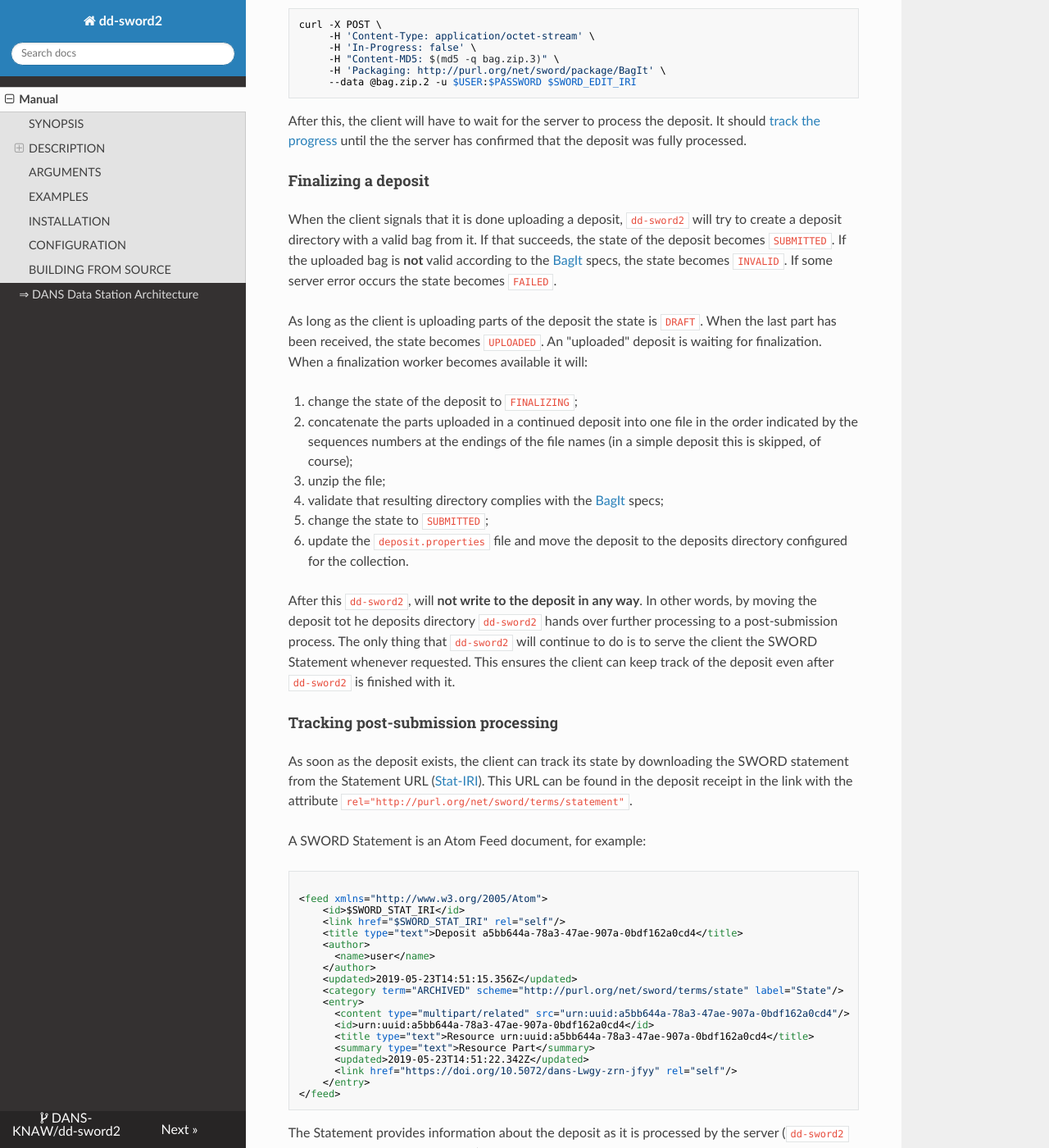
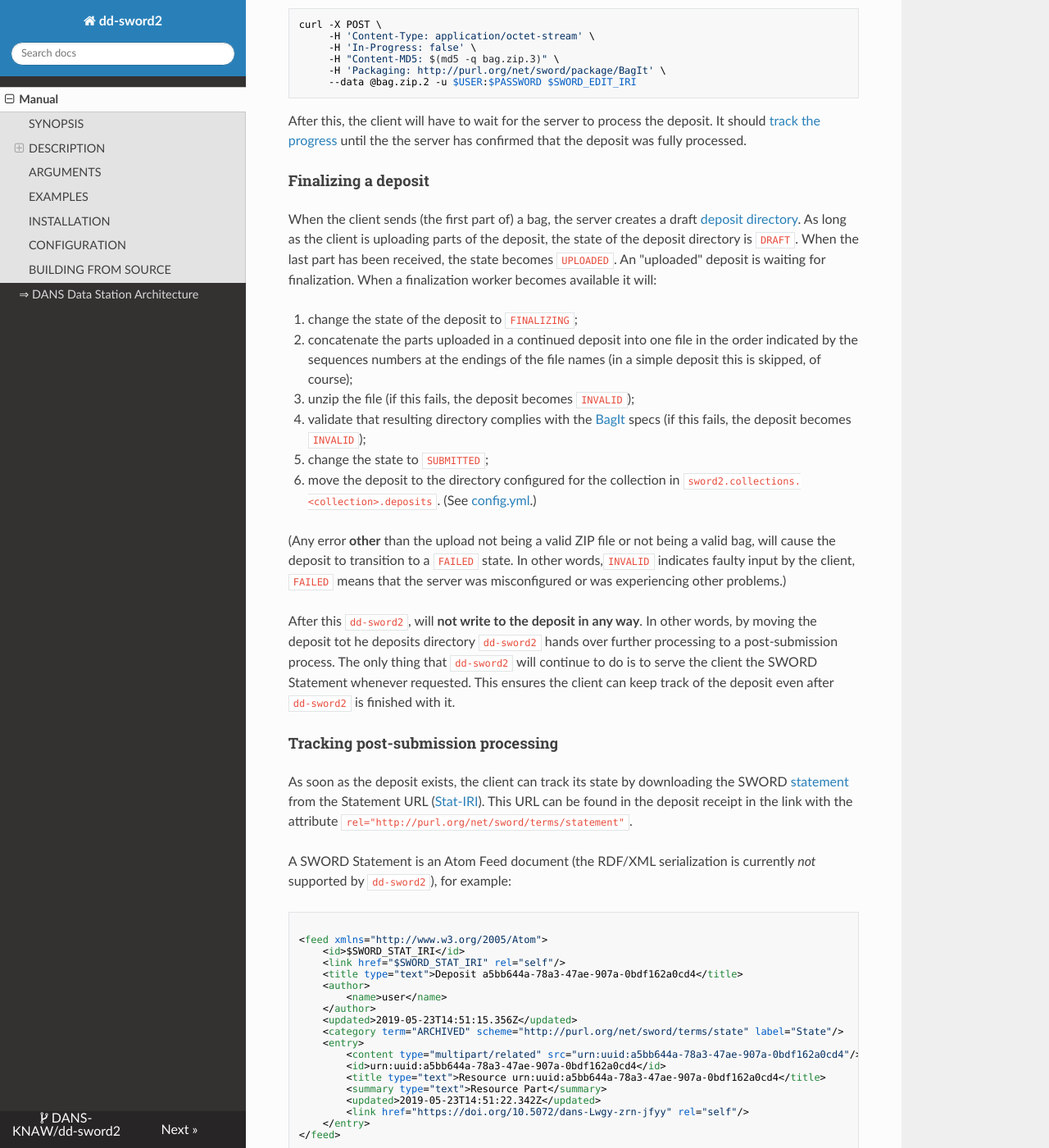
Before and after one commit to janvanmansum/dd-sword2, an MkDocs documentation site: the page built from docs/index.md, in a window 1280 px wide and 1400 px high, scrolled down 4151 px. Shown: the whole window at 82% size. Built offline with MkDocs 1.6.1, drawn with Linux system fonts in a browser that asks for light colours; nearby versions of some CDN libraries; some of the changed text lies outside the part shown.

Commit message:
Updated docs

````diff
--- a/docs/index.md
+++ b/docs/index.md
@@ -183,20 +183,20 @@ the server has confirmed that the deposit was fully processed.
 
 #### Finalizing a deposit
 
-When the client signals that it is done uploading a deposit, `dd-sword2` will try to create a deposit directory with a valid bag from it. If that succeeds, the
-state of the deposit becomes `SUBMITTED`. If the uploaded bag is **not** valid according to the [BagIt]{:target=_blank} specs, the state becomes `INVALID`. If
-some server error occurs the state becomes `FAILED`.
-
-As long as the client is uploading parts of the deposit the state is `DRAFT`. When the last part has been received, the state becomes `UPLOADED`. An "uploaded"
-deposit is waiting for finalization. When a finalization worker becomes available it will:
+When the client sends (the first part of) a bag, the server creates a draft [deposit directory]{:target=_blank}. As long as the client is uploading parts of the
+deposit, the state of the deposit directory is `DRAFT`. When the last part has been received, the state becomes `UPLOADED`. An "uploaded" deposit is waiting for
+finalization. When a finalization worker becomes available it will:
 
 1. change the state of the deposit to `FINALIZING`;
 2. concatenate the parts uploaded in a continued deposit into one file in the order indicated by the sequences numbers at the endings of the file names (in a
    simple deposit this is skipped, of course);
-3. unzip the file;
-4. validate that resulting directory complies with the [BagIt]{:target=_blank} specs;
+3. unzip the file (if this fails, the deposit becomes `INVALID`);
+4. validate that resulting directory complies with the [BagIt]{:target=_blank} specs (if this fails, the deposit becomes `INVALID`);
 5. change the state to `SUBMITTED`;
-6. update the `deposit.properties` file and move the deposit to the deposits directory configured for the collection.
+6. move the deposit to the directory configured for the collection in `sword2.collections.<collection>.deposits`. (See [config.yml]{:target=_blank}.)
+
+(Any error **other** than the upload not being a valid ZIP file or not being a valid bag, will cause the deposit to transition to a `FAILED` state. In other
+words,`INVALID` indicates faulty input by the client, `FAILED` means that the server was misconfigured or was experiencing other problems.)
 
 After this `dd-sword2`, will **not write to the deposit in any way**. In other words, by moving the deposit tot he deposits directory `dd-sword2` hands over
 further processing to a post-submission process. The only thing that `dd-sword2` will continue to do is to serve the client the SWORD Statement whenever
@@ -204,10 +204,10 @@ requested. This ensures the client can keep track of the deposit even after `dd-
 
 #### Tracking post-submission processing
 
-As soon as the deposit exists, the client can track its state by downloading the SWORD statement from the Statement URL ([Stat-IRI]{:target=_blank}). This URL
-can be found in the deposit receipt in the link with the attribute `rel="http://purl.org/net/sword/terms/statement"`.
+As soon as the deposit exists, the client can track its state by downloading the SWORD [statement]{:target=_blank} from the Statement URL
+([Stat-IRI]{:target=_blank}). This URL can be found in the deposit receipt in the link with the attribute `rel="http://purl.org/net/sword/terms/statement"`.
 
-A SWORD Statement is an Atom Feed document, for example:
+A SWORD Statement is an Atom Feed document (the RDF/XML serialization is currently *not* supported by `dd-sword2`), for example:
 
 ```xml
 
@@ -216,27 +216,27 @@ A SWORD Statement is an Atom Feed document, for example:
     <link href="$SWORD_STAT_IRI" rel="self"/>
     <title type="text">Deposit a5bb644a-78a3-47ae-907a-0bdf162a0cd4</title>
     <author>
-      <name>user</name>
+        <name>user</name>
     </author>
     <updated>2019-05-23T14:51:15.356Z</updated>
     <category term="ARCHIVED" scheme="http://purl.org/net/sword/terms/state" label="State"/>
     <entry>
-      <content type="multipart/related" src="urn:uuid:a5bb644a-78a3-47ae-907a-0bdf162a0cd4"/>
-      <id>urn:uuid:a5bb644a-78a3-47ae-907a-0bdf162a0cd4</id>
-      <title type="text">Resource urn:uuid:a5bb644a-78a3-47ae-907a-0bdf162a0cd4</title>
-      <summary type="text">Resource Part</summary>
-      <updated>2019-05-23T14:51:22.342Z</updated>
-      <link href="https://doi.org/10.5072/dans-Lwgy-zrn-jfyy" rel="self"/>
+        <content type="multipart/related" src="urn:uuid:a5bb644a-78a3-47ae-907a-0bdf162a0cd4"/>
+        <id>urn:uuid:a5bb644a-78a3-47ae-907a-0bdf162a0cd4</id>
+        <title type="text">Resource urn:uuid:a5bb644a-78a3-47ae-907a-0bdf162a0cd4</title>
+        <summary type="text">Resource Part</summary>
+        <updated>2019-05-23T14:51:22.342Z</updated>
+        <link href="https://doi.org/10.5072/dans-Lwgy-zrn-jfyy" rel="self"/>
     </entry>
 </feed>
 ```
 
-The Statement provides information about the deposit as it is processed by the server (`dd-sword2` and any post-submission process), most importantly the
-current state of the deposit. This can be found in the `<category>` element with the `scheme` attribute set to `http://purl.org/net/sword/terms/state`. The
-`term` attribute of this element contains the current state. The table below lists the states implemented by `dd-sword2` and their meaning. The post-submission
-process can set the state by updating the `state.label` and `state.description` properties in the [deposit.properties file]{:target=_blank}. The state labels it
-uses are transparent to `dd-sword2`. It may for example use `ARCHIVED` to indicate that post-submission processing has finished with successfully archiving the
-deposit.
+The [statement]{:target=_blank} provides information about the deposit as it is processed by the server (`dd-sword2` and any post-submission process), most
+importantly the current state of the deposit. This can be found in the `<category>` element with the `scheme` attribute set
+to `http://purl.org/net/sword/terms/state`. The `term` attribute of this element contains the current state. The table below lists the states implemented
+by `dd-sword2` and their meaning. The post-submission process can set the state by updating the `state.label` and `state.description` properties in
+the [deposit.properties file]{:target=_blank}. The state labels it uses are transparent to `dd-sword2`. It may for example use `ARCHIVED` to indicate that
+post-submission processing has finished with successfully archiving the deposit.
 
 | State        | Description                                                                                                                                                                                                                                  |
 |--------------|----------------------------------------------------------------------------------------------------------------------------------------------------------------------------------------------------------------------------------------------|
@@ -245,6 +245,7 @@ deposit.
 | `FINALIZING` | The deposit is in the process of being submitted. It is being checked for validity. It will <br/>  automatically move to the next stage and the status will be updated accordingly.                                                          |
 | `INVALID`    | The deposit is not accepted by the archive as the submitted bag is not valid. <br/>The description will detail what part of the bag is not according to specifications. <br/>The depositor is asked to fix the bag and resubmit the deposit. |
 | `SUBMITTED`  | The deposit is submitted for processing. `dd-sword2` will not update it anymore <br/> and limit itself to providing a Statement document on request.                                                                                         |
+| `FAILED`     | An error occurred while processing the deposit                                                                                                                                                                                               |
 
 ARGUMENTS
 ---------
````
Also changed, not shown: other parts of docs/index.md (+2 -0 lines), 1 other file.
